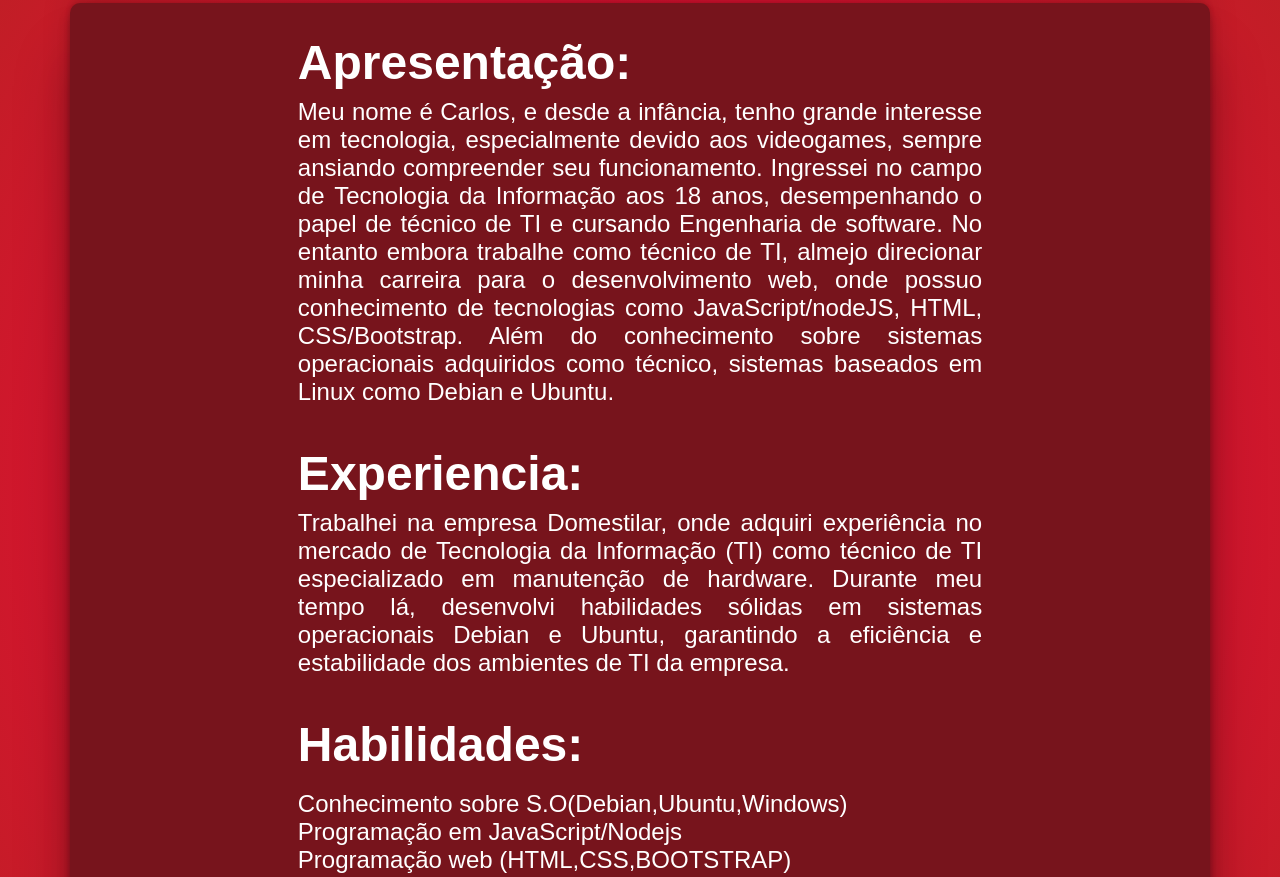
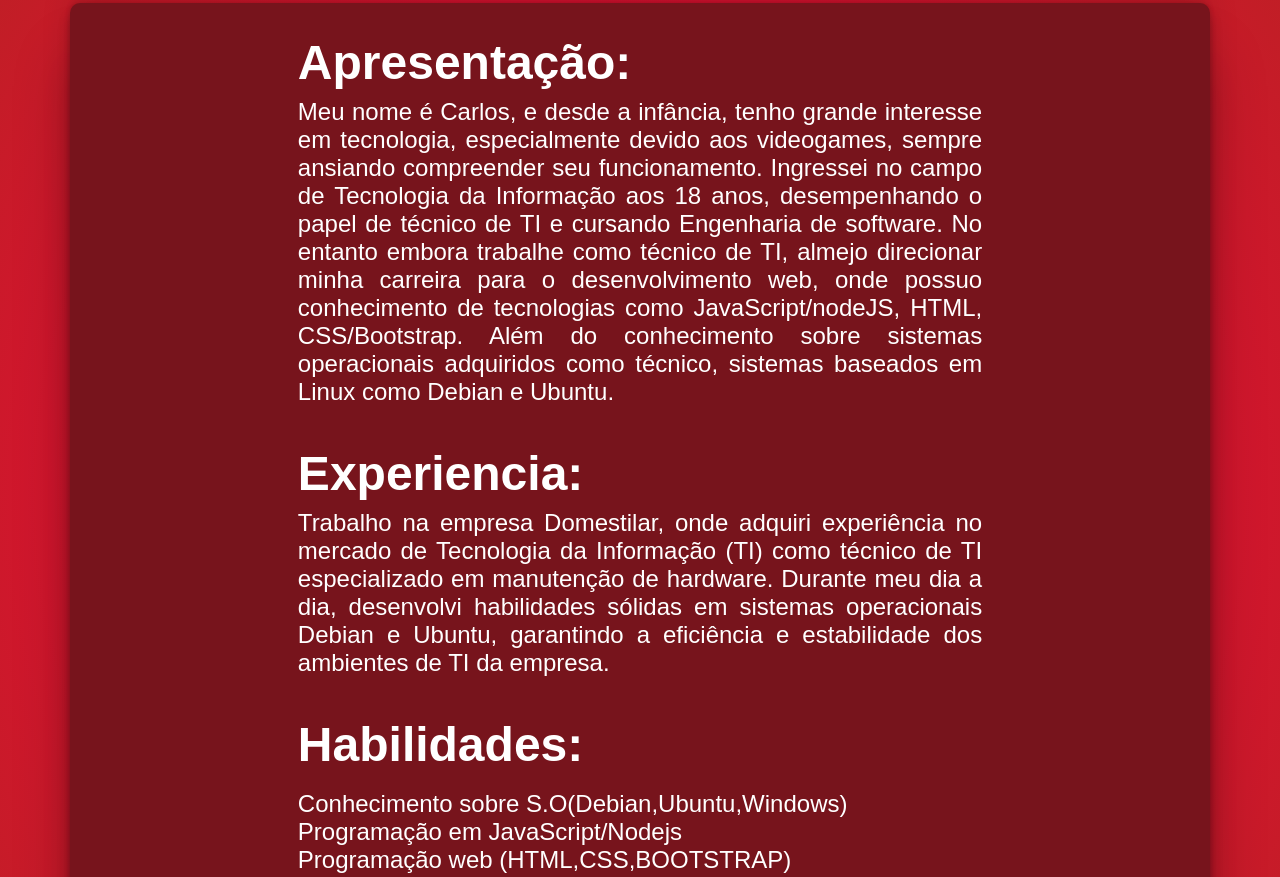
Before and after one commit to Fatmanpiu/portfolio, a plain HTML site: page index.html in a window 1280 px wide. Shown: the part 352-1229 px from the top of the page. Drawn offline with Linux system fonts and the light colour scheme.

Commit message:
mudei a experiencia

```diff
--- a/index.html
+++ b/index.html
@@ -39,8 +39,8 @@
             <section>
                 <h3>Experiencia:</h3>
                 <p>
-                    Trabalhei na empresa Domestilar, onde adquiri experiência no mercado de Tecnologia da Informação (TI) como técnico de TI especializado em manutenção de hardware.
-                    Durante meu tempo lá, desenvolvi habilidades sólidas em sistemas operacionais Debian e Ubuntu,
+                    Trabalho na empresa Domestilar, onde adquiri experiência no mercado de Tecnologia da Informação (TI) como técnico de TI especializado em manutenção de hardware.
+                    Durante meu dia a dia, desenvolvi habilidades sólidas em sistemas operacionais Debian e Ubuntu,
                     garantindo a eficiência e estabilidade dos ambientes de TI da empresa.
                 </p>
             </section>
```
